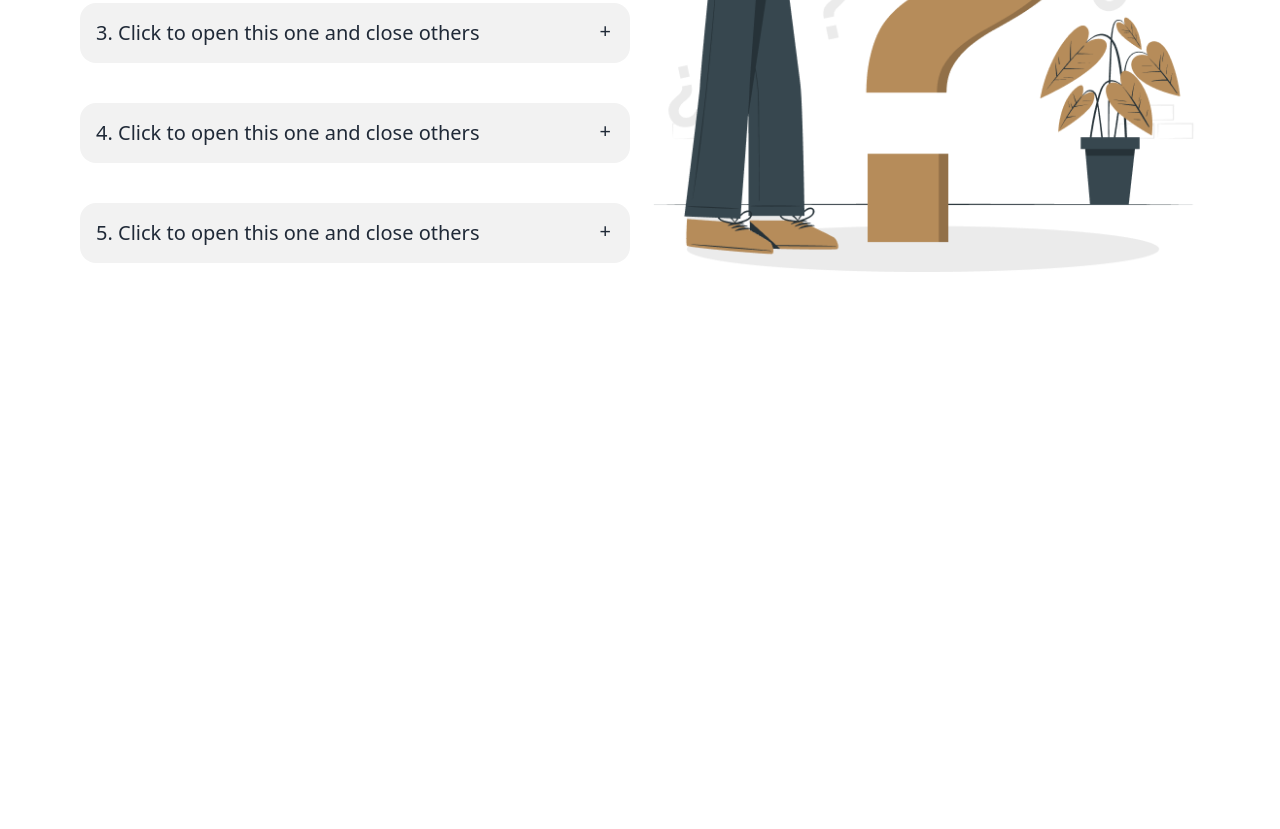
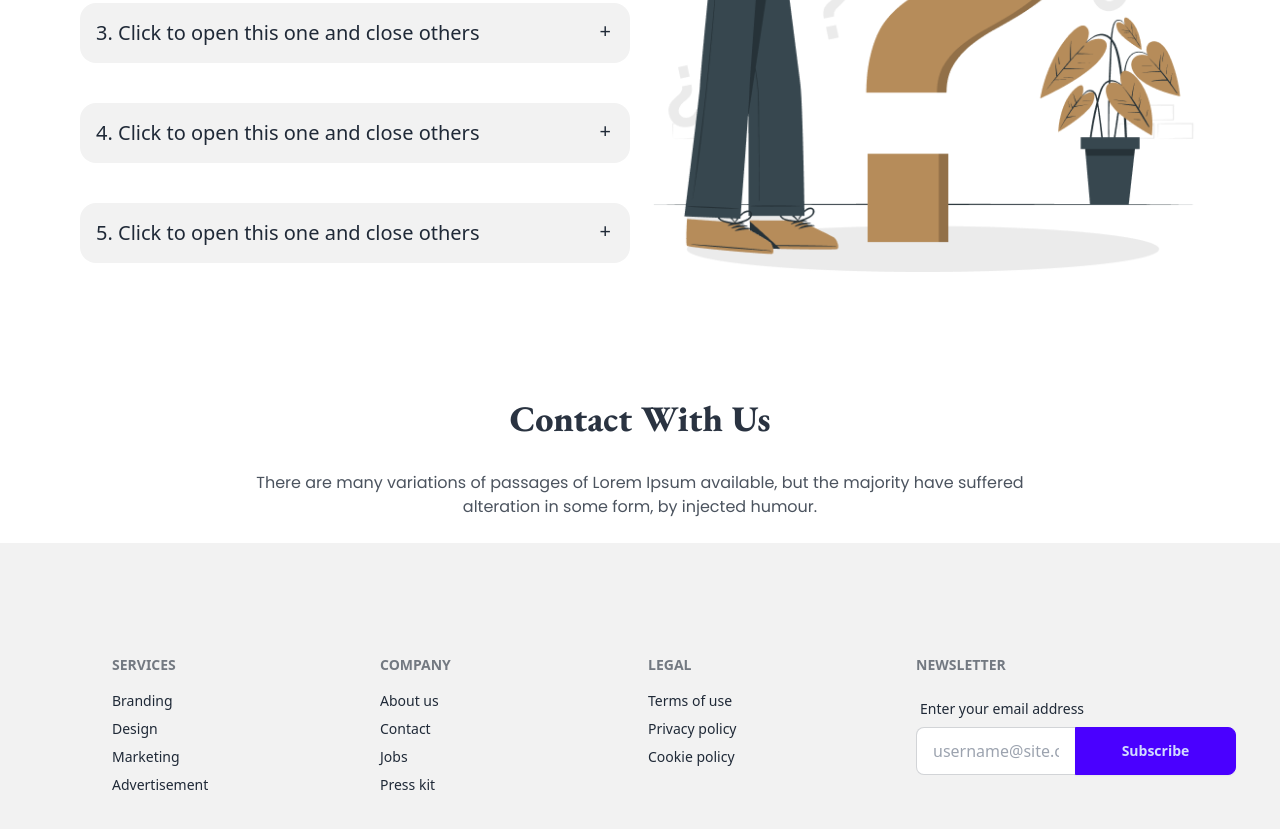
Before and after one commit to chhando/legal-solution-practice-task, a plain HTML site: page index.html in a window 1280 px wide. Shown: the part 3740-4569 px from the top of the page. Before the commit the page ends 4043 px from the top, so only its background shows below. Drawn offline with nearby package versions, Linux system fonts and the light colour scheme.

Commit message:
footer section added

```diff
--- a/index.html
+++ b/index.html
@@ -261,11 +261,50 @@
                 </div>
             </div>
         </section>
+        <!-- contact section -->
+        <section>
+            <div class="mt-24">
+                <h2 class="font-eb text-4xl font-extrabold text-center lg:mt-10 opacity-95">Contact With Us</h2>
+                <p class=" font-poppins text-center leading-6 font-normal lg:px-40 pt-8 opacity-80">There are many variations of passages of Lorem Ipsum available, but the majority have suffered alteration in some form, by injected humour.</p>
+            </div>
+
+        </section>
 
     </main>
-    <footer>
-
-    </footer>
+    <footer class="footer mt-6 grid grid-cols-2 lg:grid-cols-4 justify-around p-16 lg:p-28 bg-base-200 text-base-content">
+        <nav>
+          <header class="footer-title">Services</header>
+          <a class="link link-hover">Branding</a>
+          <a class="link link-hover">Design</a>
+          <a class="link link-hover">Marketing</a>
+          <a class="link link-hover">Advertisement</a>
+        </nav>
+        <nav>
+          <header class="footer-title">Company</header>
+          <a class="link link-hover">About us</a>
+          <a class="link link-hover">Contact</a>
+          <a class="link link-hover">Jobs</a>
+          <a class="link link-hover">Press kit</a>
+        </nav>
+        <nav>
+          <header class="footer-title">Legal</header>
+          <a class="link link-hover">Terms of use</a>
+          <a class="link link-hover">Privacy policy</a>
+          <a class="link link-hover">Cookie policy</a>
+        </nav>
+        <form>
+          <header class="footer-title">Newsletter</header>
+          <fieldset class="form-control lg:w-80">
+            <label class="label">
+              <span class="label-text">Enter your email address</span>
+            </label>
+            <div class="join grid grid-cols-1 lg:grid-cols-2">
+              <input type="text" placeholder="username@site.com" class="input input-bordered join-item" />
+              <button class="btn btn-primary join-item">Subscribe</button>
+            </div>
+          </fieldset>
+        </form>
+      </footer>
 </body>
 
 </html>
```
